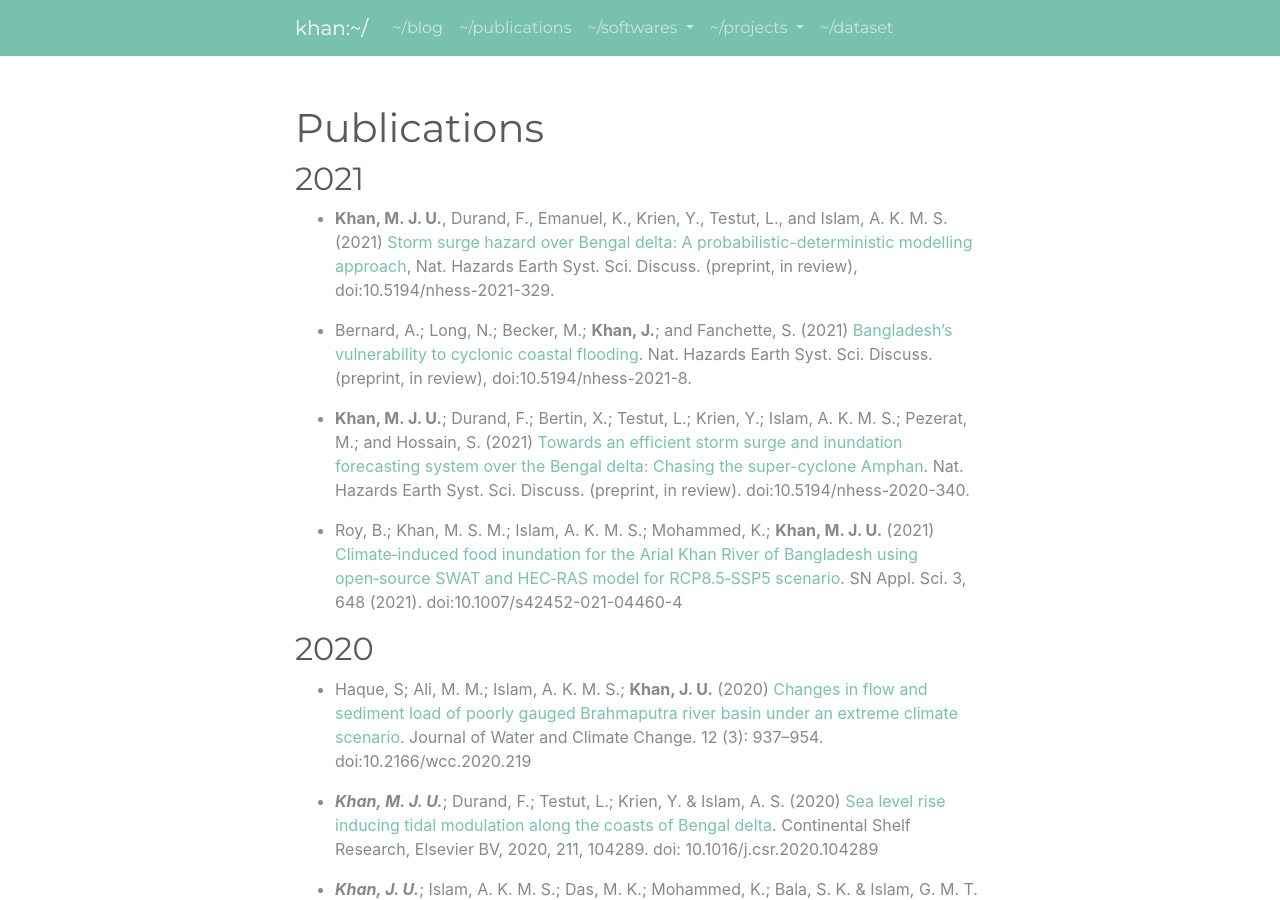
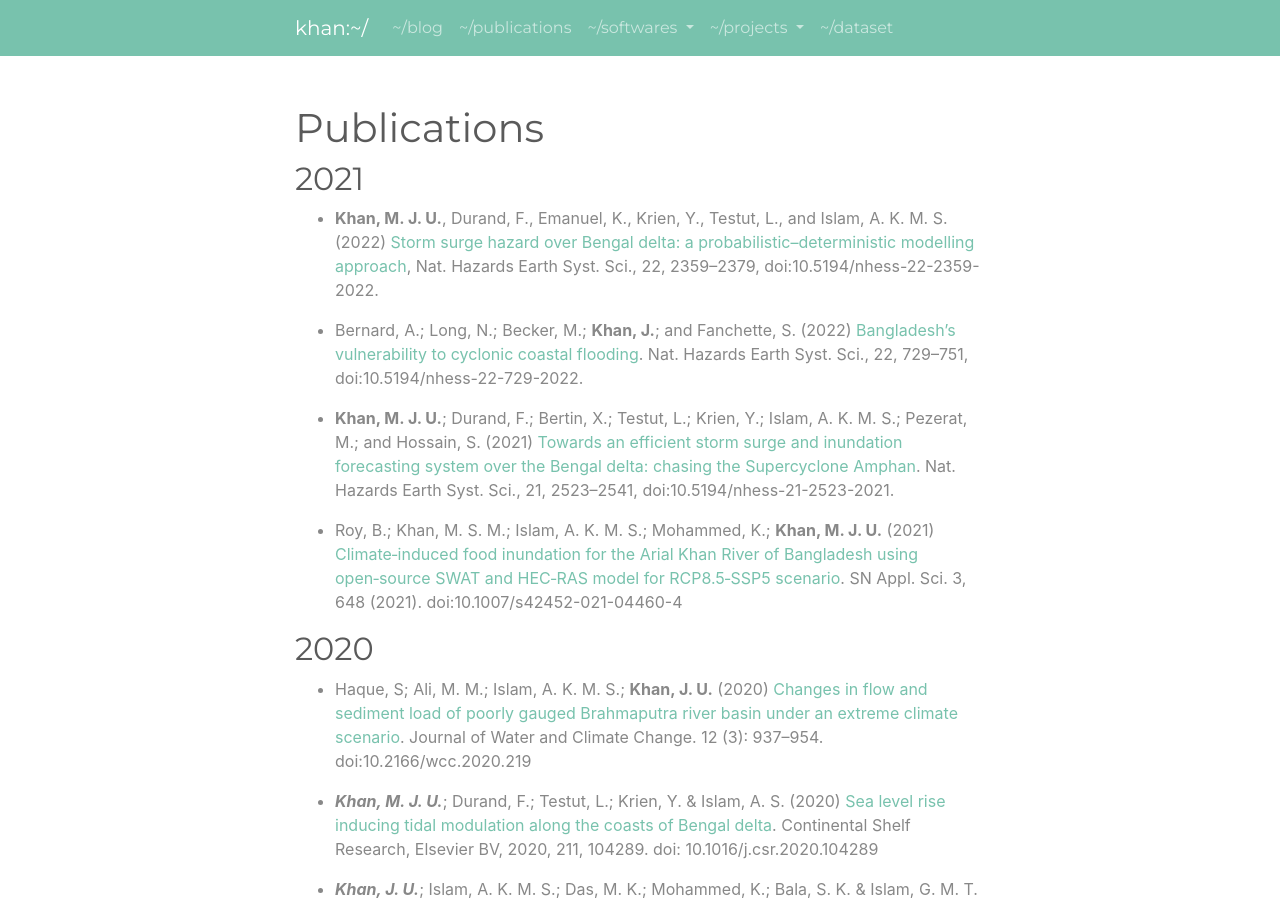
Before and after one commit to jamal919/jamal919.github.io, a Jekyll site: the page built from pages/publications.md, in a window 1280 px wide and 900 px high. Built offline with Jekyll 4.4.1, drawn with Linux system fonts in a browser that asks for light colours.

Commit message:
:tada: Adds published paper

```diff
--- a/pages/publications.md
+++ b/pages/publications.md
@@ -5,11 +5,11 @@ permalink: /publications/
 ---
 
 ## 2021
-* **Khan, M. J. U.**, Durand, F., Emanuel, K., Krien, Y., Testut, L., and Islam, A. K. M. S. (2021) [Storm surge hazard over Bengal delta: A probabilistic-deterministic modelling approach](https://doi.org/10.5194/nhess-2021-329), Nat. Hazards Earth Syst. Sci. Discuss. (preprint, in review), doi:10.5194/nhess-2021-329.
+* **Khan, M. J. U.**, Durand, F., Emanuel, K., Krien, Y., Testut, L., and Islam, A. K. M. S. (2022) [Storm surge hazard over Bengal delta: a probabilistic–deterministic modelling approach](https://doi.org/10.5194/nhess-22-2359-2022), Nat. Hazards Earth Syst. Sci., 22, 2359–2379, doi:10.5194/nhess-22-2359-2022.
 
-* Bernard, A.; Long, N.; Becker, M.; **Khan, J.**; and Fanchette, S. (2021) [Bangladesh's vulnerability to cyclonic coastal flooding](https://doi.org/10.5194/nhess-2021-8). Nat. Hazards Earth Syst. Sci. Discuss. (preprint, in review), doi:10.5194/nhess-2021-8.
+* Bernard, A.; Long, N.; Becker, M.; **Khan, J.**; and Fanchette, S. (2022) [Bangladesh's vulnerability to cyclonic coastal flooding](https://doi.org/10.5194/nhess-22-729-2022). Nat. Hazards Earth Syst. Sci., 22, 729–751, doi:10.5194/nhess-22-729-2022.
 
-* **Khan, M. J. U.**; Durand, F.; Bertin, X.; Testut, L.; Krien, Y.; Islam, A. K. M. S.; Pezerat, M.; and Hossain, S. (2021) [Towards an efficient storm surge and inundation forecasting system over the Bengal delta: Chasing the super-cyclone Amphan](https://dx.doi.org/10.5194/nhess-2020-340). Nat. Hazards Earth Syst. Sci. Discuss. (preprint, in review). doi:10.5194/nhess-2020-340.
+* **Khan, M. J. U.**; Durand, F.; Bertin, X.; Testut, L.; Krien, Y.; Islam, A. K. M. S.; Pezerat, M.; and Hossain, S. (2021) [Towards an efficient storm surge and inundation forecasting system over the Bengal delta: chasing the Supercyclone Amphan](https://dx.doi.org/10.5194/nhess-21-2523-2021). Nat. Hazards Earth Syst. Sci., 21, 2523–2541, doi:10.5194/nhess-21-2523-2021.
 
 * Roy, B.; Khan, M. S. M.; Islam, A. K. M. S.; Mohammed, K.; **Khan, M. J. U.** (2021) [Climate‑induced food inundation for the Arial Khan River of Bangladesh using open‑source SWAT and HEC‑RAS model for RCP8.5‑SSP5 scenario](https://doi.org/10.1007/s42452-021-04460-4). SN Appl. Sci. 3, 648 (2021). doi:10.1007/s42452-021-04460-4
 
```
